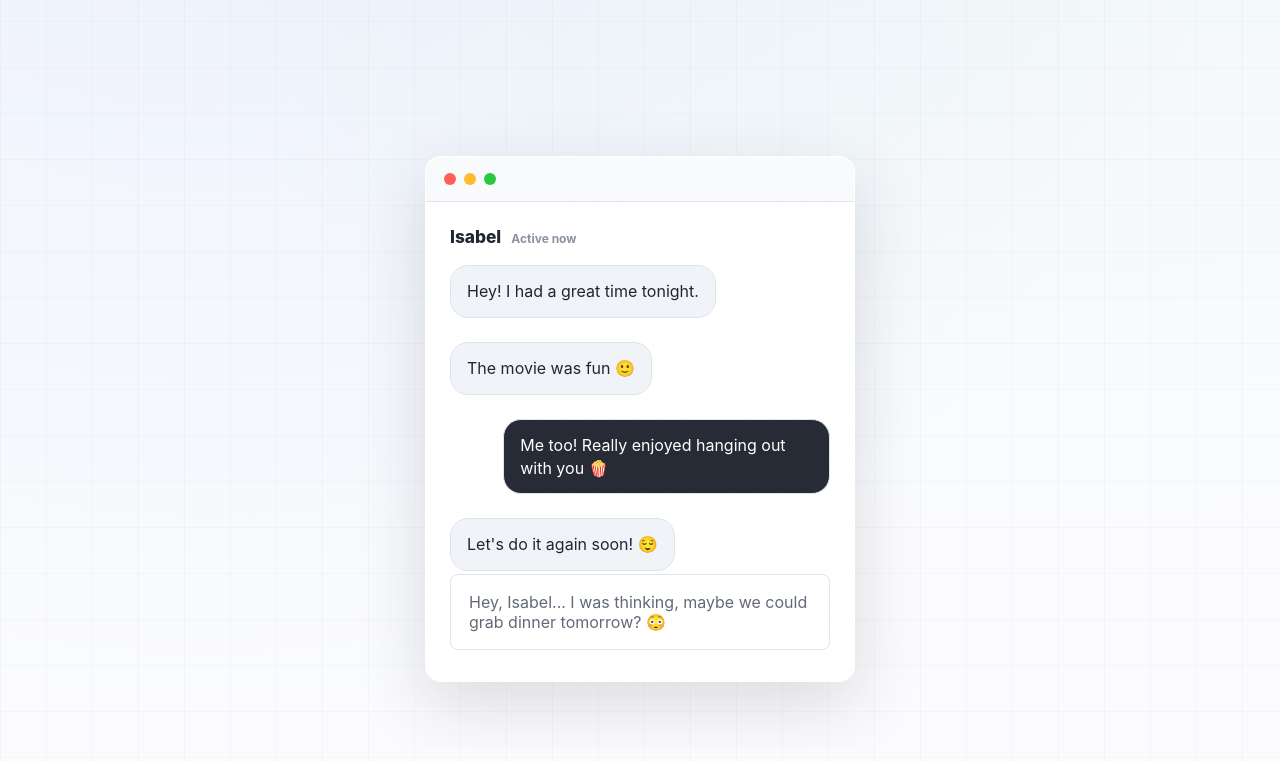
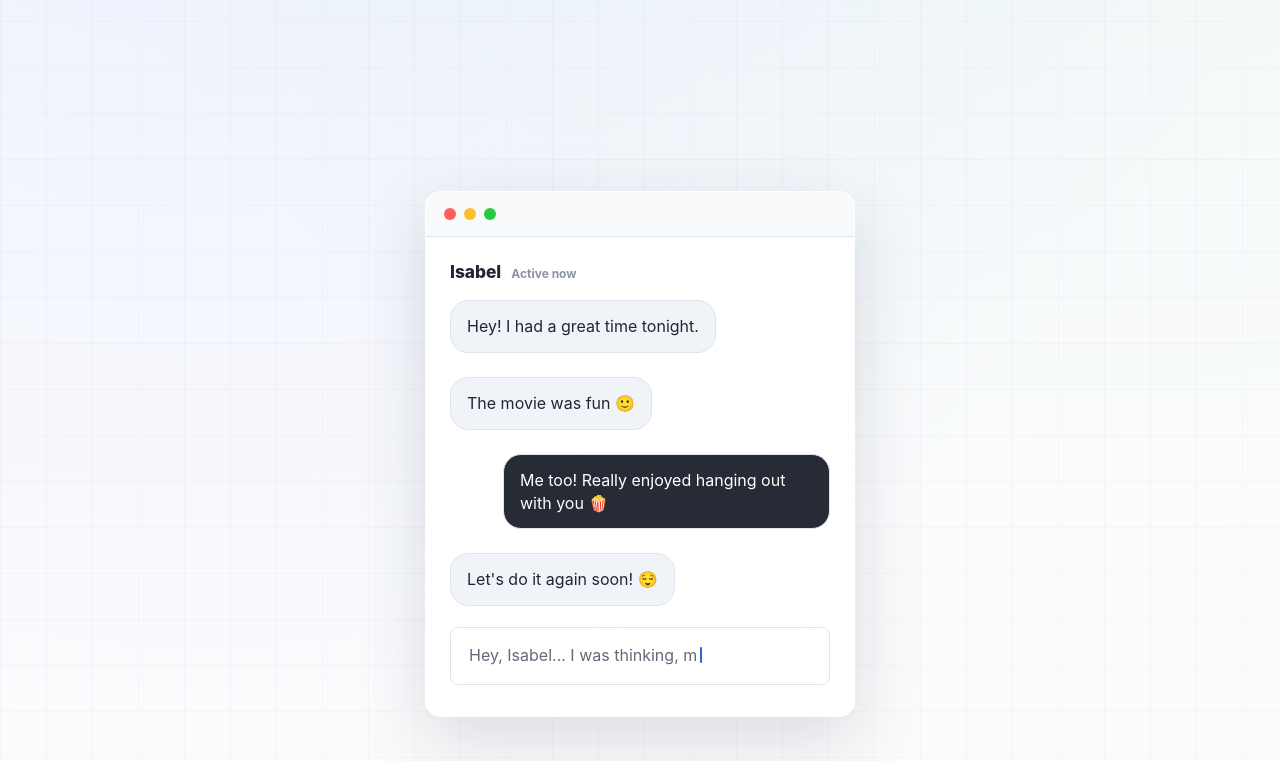
Before and after one commit to ispaik06/Sayless, a React (Vite) app in the folder site/: page / in a window 1280 px wide. Shown: the part 899-1660 px from the top of the page. Built offline with nearby package versions, Linux system fonts and the light colour scheme.

Commit message:
Sequence demo chat interactions

```diff
--- a/site/src/main.jsx
+++ b/site/src/main.jsx
@@ -302,7 +302,14 @@ const DEMO_ADJUSTMENTS = [
   { id: "custom", label: "Custom" }
 ];
 
-const DEMO_TYPED_MESSAGE = "Hey, Isabel... I was thinking, maybe we could grab dinner tomorrow? 😳";
+const DEMO_CHAT_MESSAGES = [
+  { side: "left", text: "Hey! I had a great time tonight." },
+  { side: "left", compact: true, text: "The movie was fun 🙂" },
+  { side: "right", text: "Me too! Really enjoyed hanging out with you 🍿" },
+  { side: "left", text: "Let's do it again soon! 😌" }
+];
+
+const DEMO_TYPED_MESSAGE = "Hey, Isabel... I was thinking, maybe we could grab dinner tomorrow...?";
 
 function AssistantMockup() {
   const stageRef = useRef(null);
@@ -315,11 +322,15 @@ function AssistantMockup() {
   const [selectedReply, setSelectedReply] = useState(null);
   const [isDragging, setIsDragging] = useState(false);
   const [typedMessage, setTypedMessage] = useState("");
-  const [typingStarted, setTypingStarted] = useState(false);
+  const [visibleMessageCount, setVisibleMessageCount] = useState(0);
+  const [demoInView, setDemoInView] = useState(false);
+  const [documentActive, setDocumentActive] = useState(() => document.visibilityState === "visible" && document.hasFocus());
   const [typingComplete, setTypingComplete] = useState(false);
+  const [showShortcutPrompt, setShowShortcutPrompt] = useState(false);
   const [shortcutPromptDismissed, setShortcutPromptDismissed] = useState(false);
-  const hasTypedMessageRef = useRef(false);
   const replies = DEMO_REPLY_PRESETS[activePreset];
+  const demoFocused = demoInView && documentActive;
+  const canUseShortcut = showShortcutPrompt || shortcutPromptDismissed || overlayVisible;
 
   useEffect(() => {
     const stage = stageRef.current;
@@ -330,10 +341,7 @@ function AssistantMockup() {
 
     const observer = new IntersectionObserver(
       ([entry]) => {
-        if (entry.isIntersecting) {
-          setTypingStarted(true);
-          observer.disconnect();
-        }
+        setDemoInView(entry.isIntersecting && entry.intersectionRatio >= 0.52);
       },
       { rootMargin: "-12% 0px -12% 0px", threshold: 0.52 }
     );
@@ -344,42 +352,75 @@ function AssistantMockup() {
   }, []);
 
   useEffect(() => {
-    if (!typingStarted || selectedReply) {
+    function updateDocumentActive() {
+      setDocumentActive(document.visibilityState === "visible" && document.hasFocus());
+    }
+
+    updateDocumentActive();
+    document.addEventListener("visibilitychange", updateDocumentActive);
+    window.addEventListener("focus", updateDocumentActive);
+    window.addEventListener("blur", updateDocumentActive);
+
+    return () => {
+      document.removeEventListener("visibilitychange", updateDocumentActive);
+      window.removeEventListener("focus", updateDocumentActive);
+      window.removeEventListener("blur", updateDocumentActive);
+    };
+  }, []);
+
+  useEffect(() => {
+    if (!demoFocused || selectedReply || visibleMessageCount >= DEMO_CHAT_MESSAGES.length) {
       return undefined;
     }
 
-    if (hasTypedMessageRef.current) {
-      setTypedMessage(DEMO_TYPED_MESSAGE);
+    const messageTimer = window.setTimeout(
+      () => setVisibleMessageCount((count) => Math.min(count + 1, DEMO_CHAT_MESSAGES.length)),
+      visibleMessageCount === 0 ? 420 : 820
+    );
+
+    return () => window.clearTimeout(messageTimer);
+  }, [demoFocused, selectedReply, visibleMessageCount]);
+
+  useEffect(() => {
+    if (!demoFocused || selectedReply || visibleMessageCount < DEMO_CHAT_MESSAGES.length || typingComplete) {
+      return undefined;
+    }
+
+    const characters = Array.from(DEMO_TYPED_MESSAGE);
+
+    if (typedMessage.length >= characters.length) {
       setTypingComplete(true);
       return undefined;
     }
 
-    const characters = Array.from(DEMO_TYPED_MESSAGE);
-    let index = 0;
-    setTypedMessage("");
-    setTypingComplete(false);
+    const typingTimer = window.setTimeout(() => {
+      const nextLength = Math.min(Array.from(typedMessage).length + 1, characters.length);
+      setTypedMessage(characters.slice(0, nextLength).join(""));
+    }, 108);
 
-    const typingTimer = window.setInterval(() => {
-      index += 1;
-      setTypedMessage(characters.slice(0, index).join(""));
+    return () => window.clearTimeout(typingTimer);
+  }, [demoFocused, selectedReply, typedMessage, typingComplete, visibleMessageCount]);
 
-      if (index >= characters.length) {
-        hasTypedMessageRef.current = true;
-        setTypingComplete(true);
-        window.clearInterval(typingTimer);
-      }
-    }, 78);
+  useEffect(() => {
+    if (!demoFocused || !typingComplete || showShortcutPrompt || shortcutPromptDismissed) {
+      return undefined;
+    }
 
-    return () => window.clearInterval(typingTimer);
-  }, [typingStarted, selectedReply]);
+    const promptTimer = window.setTimeout(() => {
+      setShowShortcutPrompt(true);
+    }, 1150);
+
+    return () => window.clearTimeout(promptTimer);
+  }, [demoFocused, shortcutPromptDismissed, showShortcutPrompt, typingComplete]);
 
   useEffect(() => {
     function handleShortcut(event) {
       if (event.altKey && event.code === "Space") {
         event.preventDefault();
-        if (!typingComplete) {
+        if (!canUseShortcut) {
           return;
         }
+        setShowShortcutPrompt(false);
         setShortcutPromptDismissed(true);
         setOverlayVisible((visible) => !visible);
       }
@@ -388,9 +429,10 @@ function AssistantMockup() {
     window.addEventListener("keydown", handleShortcut);
 
     return () => window.removeEventListener("keydown", handleShortcut);
-  }, [typingComplete]);
+  }, [canUseShortcut]);
 
   function openOverlayFromPrompt() {
+    setShowShortcutPrompt(false);
     setShortcutPromptDismissed(true);
     setOverlayVisible(true);
   }
@@ -475,21 +517,25 @@ function AssistantMockup() {
             <span>Active now</span>
           </div>
           <div className="chat-thread">
-            <div className="chat-row left">Hey! I had a great time tonight.</div>
-            <div className="chat-row left compact">The movie was fun 🙂</div>
-            <div className="chat-row right">Me too! Really enjoyed hanging out with you 🍿</div>
-            <div className="chat-row left">Let's do it again soon! 😌</div>
+            {DEMO_CHAT_MESSAGES.slice(0, visibleMessageCount).map((message) => (
+              <div
+                key={message.text}
+                className={`chat-row ${message.side} ${message.compact ? "compact" : ""}`}
+              >
+                {message.text}
+              </div>
+            ))}
           </div>
           <div className={`input-line ${selectedReply ? "has-reply" : ""}`}>
             {selectedReply ? selectedReply.text : typedMessage}
-            {!selectedReply && typingStarted && !typingComplete && (
+            {!selectedReply && demoFocused && visibleMessageCount === DEMO_CHAT_MESSAGES.length && !typingComplete && (
               <span className="typing-caret" aria-hidden="true"></span>
             )}
           </div>
         </div>
       </div>
 
-      {typingComplete && !shortcutPromptDismissed && (
+      {showShortcutPrompt && !shortcutPromptDismissed && (
         <button className="shortcut-hint" type="button" onClick={openOverlayFromPrompt}>
           <span>Press</span>
           <kbd>Option</kbd>
--- a/site/src/styles.css
+++ b/site/src/styles.css
@@ -360,7 +360,7 @@ button {
   position: relative;
   z-index: 4;
   display: grid;
-  min-height: 660px;
+  min-height: 730px;
   margin: 0 auto;
   place-items: center;
   overflow: hidden;
@@ -463,6 +463,7 @@ button {
   color: #202633;
   background: #f0f3f8;
   line-height: 1.42;
+  animation: chatMessageIn 360ms cubic-bezier(0.18, 0.9, 0.3, 1) both;
 }
 
 .chat-row.compact {
@@ -505,8 +506,8 @@ button {
 
 .shortcut-hint {
   position: absolute;
-  top: 112px;
-  left: calc(50% + 128px);
+  top: calc(50% + 286px);
+  left: 50%;
   z-index: 6;
   display: inline-flex;
   align-items: center;
@@ -524,7 +525,7 @@ button {
 }
 
 .shortcut-hint:hover {
-  transform: translateY(-2px);
+  transform: translateX(-50%) translateY(-2px);
   border-color: rgba(37, 99, 235, 0.34);
   box-shadow: 0 22px 52px rgba(31, 41, 55, 0.16);
 }
@@ -1585,14 +1586,25 @@ button {
   }
 }
 
+@keyframes chatMessageIn {
+  0% {
+    opacity: 0;
+    transform: translateY(10px) scale(0.98);
+  }
+  100% {
+    opacity: 1;
+    transform: translateY(0) scale(1);
+  }
+}
+
 @keyframes shortcutHintIn {
   0% {
     opacity: 0;
-    transform: translateY(8px) scale(0.96);
+    transform: translateX(-50%) translateY(10px) scale(0.96);
   }
   100% {
     opacity: 1;
-    transform: translateY(0) scale(1);
+    transform: translateX(-50%) translateY(0) scale(1);
   }
 }
 
@@ -1742,10 +1754,9 @@ button {
   }
 
   .shortcut-hint {
-    top: 22px;
+    top: calc(50% + 278px);
     left: 50%;
     transform: translateX(-50%);
-    animation-name: shortcutHintInMobile;
   }
 
   .shortcut-hint:hover {
```
